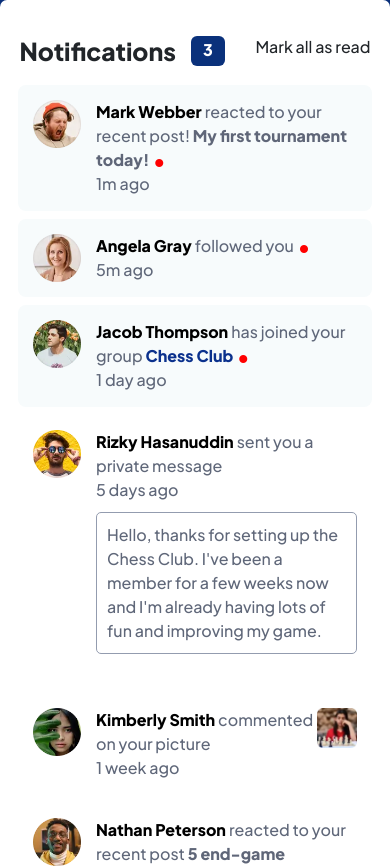
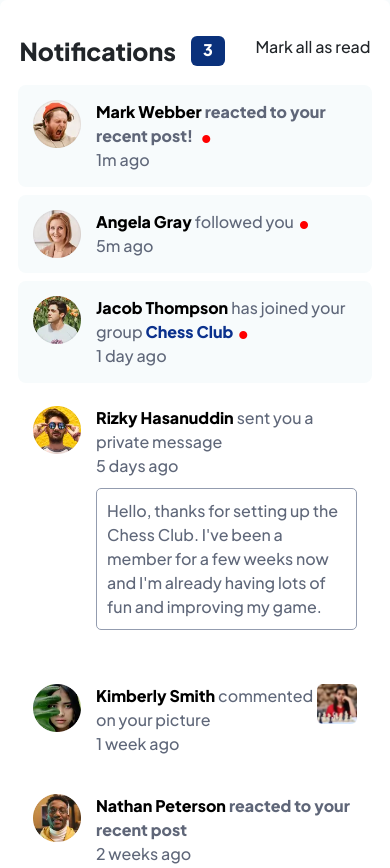
Before and after one commit to IsmaelFe/NotificationPage, a React (Vite) app: page / in a window 390 px wide. Shown: the top 868 px of the page. Built offline with nearby package versions, Linux system fonts and the light colour scheme.

Commit message:
Notificaciones terminadas

```diff
--- a/src/components/notification-list.jsx
+++ b/src/components/notification-list.jsx
@@ -23,7 +23,6 @@ const NotificationList = () => {
     }
 
     return (
-        <div className='container-main'>
             <div className='firts-container'>
                 <div className='second-container'>
                     <div className='cont-container'>
@@ -49,7 +48,6 @@ const NotificationList = () => {
                 }
                 </div>
             </div>
-        </div>
     )
 }
 
--- a/src/components/notification.jsx
+++ b/src/components/notification.jsx
@@ -19,10 +19,10 @@ const CompNotification = ({ noti, cambioNoti }) => {
                     </span>
                     { noti.notification }
                     <span className='container-resalt'>
-                        { noti.resalt }
+                        { noti.activity }
                     </span>
                     <span className='container-resalted'>
-                        { noti.resalted }
+                        { noti.action }
                     </span>
                     {
                         noti.see === false ?
--- a/src/data/data.js
+++ b/src/data/data.js
@@ -3,7 +3,7 @@ const data = [
         avatar: './assets/images/avatar-mark-webber.webp',
         name: 'Mark Webber',
         picture: null,
-        notification: 'reacted to your recent post! ',
+        action: 'reacted to your recent post! ',
         resalted:'My first tournament today!',
         text: null,
         date: '1m ago',
@@ -23,7 +23,7 @@ const data = [
         name: 'Jacob Thompson',
         picture: null,
         notification: 'has joined your group ',
-        resalt: 'Chess Club',
+        activity: 'Chess Club',
         text: null,
         date: '1 day ago',
         see: false
@@ -51,7 +51,7 @@ const data = [
         avatar: './assets/images/avatar-nathan-peterson.webp',
         name: 'Nathan Peterson',
         picture: null,
-        notification: 'reacted to your recent post ',
+        action: 'reacted to your recent post ',
         resalted: '5 end-game strategies to increase your win rate',
         text: null,
         date: '2 weeks ago',
@@ -62,7 +62,7 @@ const data = [
         name: 'Anna',
         picture: null,
         notification: 'left the group ',
-        resalt: 'Chess Club',
+        activity: 'Chess Club',
         text: null,
         date: '2 weeks ago',
         see: true
--- a/src/index.css
+++ b/src/index.css
@@ -3,12 +3,16 @@
 
 * {
     font-family: 'Plus Jakarta Sans', sans-serif;
+    margin: 0px;
+    padding: 0px;
 }
 
-.container-main {
-    width: 100%;
-    height: 100%;
-    background-color: #0A307A;
+html {
+    background-color: #F7FBFC;
+}
+
+#root {
+    background-color: #F7FBFC;
 }
 
 .firts-container {
@@ -16,7 +20,7 @@
     border-radius: 7px;
     padding-top: 10px;
     max-width: 685px;
-    margin:  auto;
+    margin: 30px auto;
 }
 
 .second-container {
@@ -132,3 +136,12 @@ i {
         margin-left: 180px;
     }
 }
+
+@media (max-width: 500px) {
+
+    .firts-container {
+        margin: 0px;
+        top: 0px;
+        bottom: 0px;
+    }
+}
```
